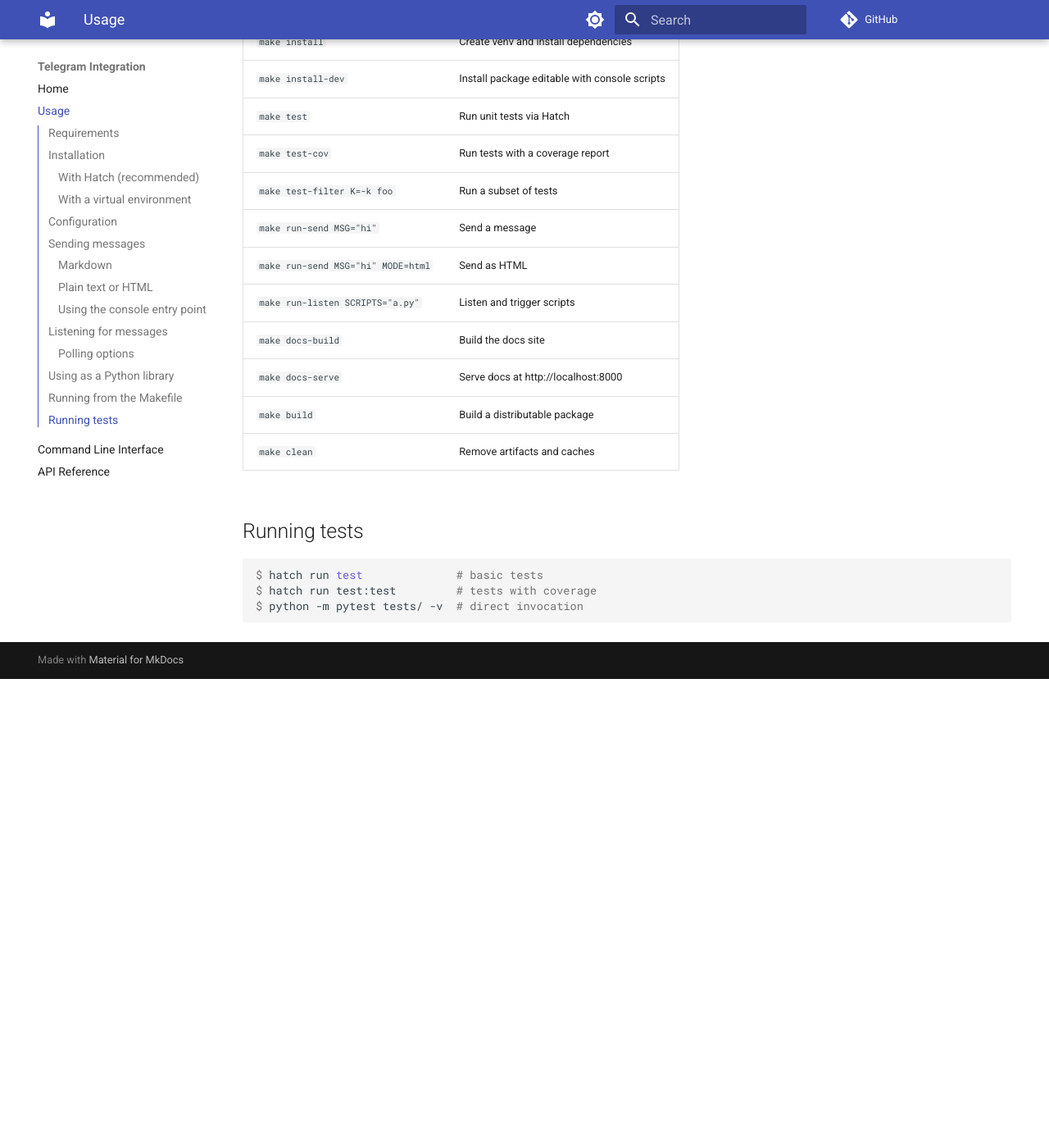
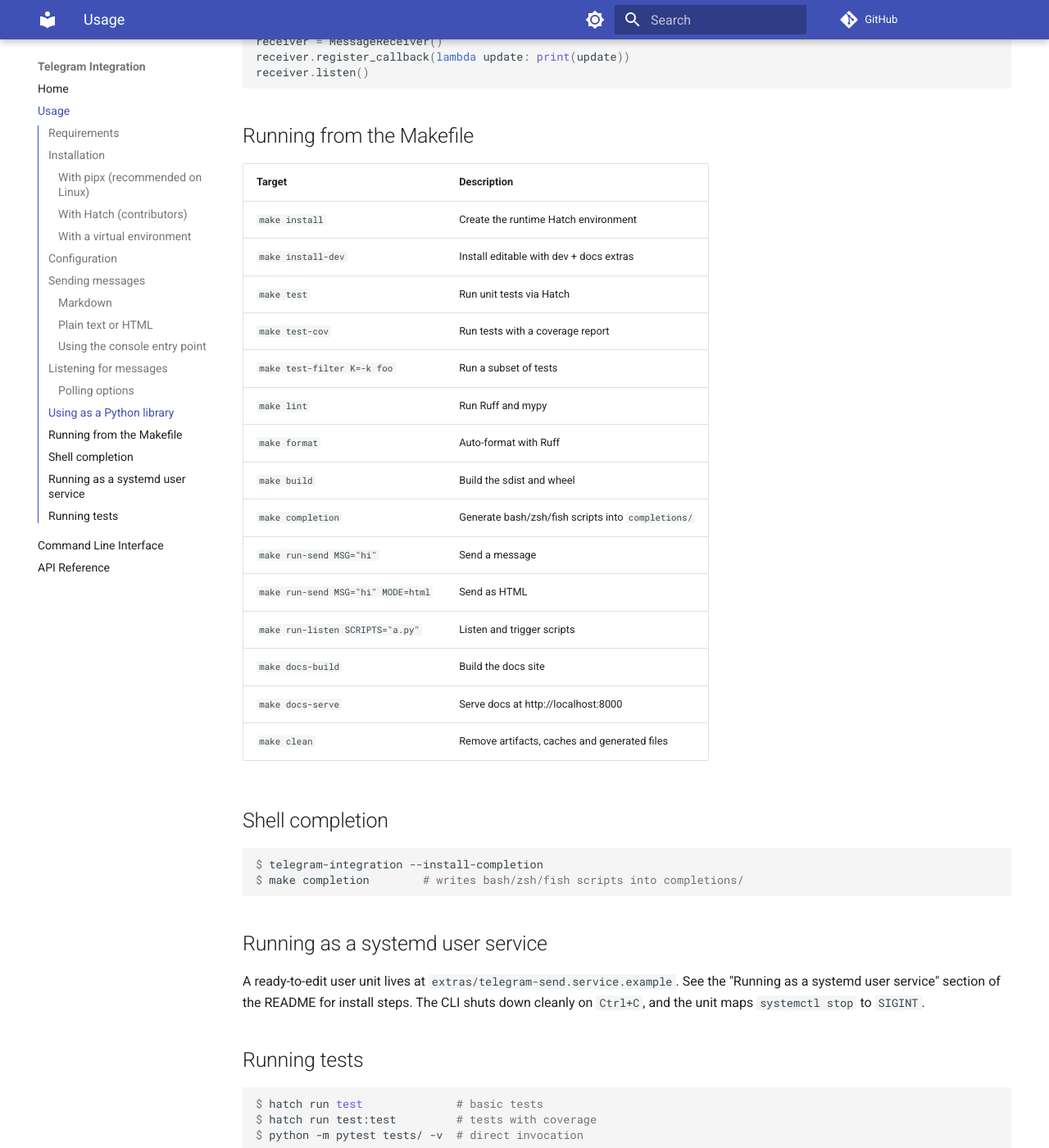
Before and after one commit to vmgabriel/telegram-send-py, an MkDocs documentation site: the page built from docs/usage.md, in a window 1280 px wide and 1400 px high, scrolled down 2772 px. Shown: the whole window at 82% size. Built offline with MkDocs 1.6.1 and Material for MkDocs 9.7.7, drawn with Linux system fonts in a browser that asks for light colours; comment, search, counter and statistics services are not loaded; before the commit the page ends 3600 px from its top, so only the background shows below that; some of the changed text lies outside the part shown.

Commit message:
feat(packaging): Linux integration artifacts and Makefile rework
- Rename the distribution to `telegram-send-py` (import package and console
  scripts unchanged); ship `extras/` in the sdist.
- Rework the Makefile around `hatch run` for a consistent environment and add
  install, install-dev, lint, build, clean and completion targets.
- Add `extras/telegram-send.service.example`, a systemd user unit that runs
  `telegram-listen` with sensible hardening.
- Add `extras/telegram-send.1`, a basic roff man page for the three commands.
- Document the pipx install flow, XDG config location, shell completion and
  the systemd service in the README and MkDocs docs; ignore generated
  `completions/`.

````diff
--- a/docs/usage.md
+++ b/docs/usage.md
@@ -8,13 +8,23 @@
 
 ## Installation
 
-### With Hatch (recommended)
+### With pipx (recommended on Linux)
+
+```console
+$ pipx install telegram-send-py
+```
+
+This exposes the `telegram-send`, `telegram-listen` and `telegram-integration`
+commands on your `PATH`.
+
+### With Hatch (contributors)
 
 Hatch manages isolated environments, so the project and all its dependencies
 are installed automatically:
 
 ```console
 $ hatch run test          # creates the environment on first run
+$ make install-dev        # editable install with dev + docs tooling
 ```
 
 ### With a virtual environment
@@ -22,7 +32,7 @@
 ```bash
 python -m venv venv
 source venv/bin/activate
-pip install -r requirements.txt
+pip install -e ".[dev,docs]"
 ```
 
 ## Configuration
@@ -78,10 +88,13 @@
 
 ### Using the console entry point
 
-After `pip install -e .`, the same commands are available globally:
+With `pipx install telegram-send-py` (or `pip install -e .`) the same commands
+are available globally:
 
 ```console
 $ telegram-send "**Hello**" -m markdown
+$ telegram-listen --timeout 30 --interval 1
+$ telegram-integration send "**Hello**"           # unified app
 ```
 
 ## Listening for messages
@@ -127,18 +140,35 @@
 
 | Target                    | Description                                   |
 |---------------------------|-----------------------------------------------|
-| `make install`            | Create venv and install dependencies          |
-| `make install-dev`        | Install package editable with console scripts|
+| `make install`            | Create the runtime Hatch environment          |
+| `make install-dev`        | Install editable with dev + docs extras       |
 | `make test`               | Run unit tests via Hatch                      |
 | `make test-cov`           | Run tests with a coverage report              |
 | `make test-filter K=-k foo` | Run a subset of tests                     |
+| `make lint`               | Run Ruff and mypy                             |
+| `make format`             | Auto-format with Ruff                         |
+| `make build`              | Build the sdist and wheel                     |
+| `make completion`         | Generate bash/zsh/fish scripts into `completions/` |
 | `make run-send MSG="hi"`  | Send a message                                |
 | `make run-send MSG="hi" MODE=html` | Send as HTML                      |
 | `make run-listen SCRIPTS="a.py"` | Listen and trigger scripts          |
 | `make docs-build`         | Build the docs site                           |
 | `make docs-serve`         | Serve docs at http://localhost:8000           |
-| `make build`              | Build a distributable package                 |
-| `make clean`              | Remove artifacts and caches                   |
+| `make clean`              | Remove artifacts, caches and generated files  |
+
+## Shell completion
+
+```console
+$ telegram-integration --install-completion
+$ make completion        # writes bash/zsh/fish scripts into completions/
+```
+
+## Running as a systemd user service
+
+A ready-to-edit user unit lives at `extras/telegram-send.service.example`. See
+the "Running as a systemd user service" section of the README for install
+steps. The CLI shuts down cleanly on `Ctrl+C`, and the unit maps
+`systemctl stop` to `SIGINT`.
 
 ## Running tests
 
--- a/mkdocs.yml
+++ b/mkdocs.yml
@@ -1,6 +1,6 @@
 site_name: Telegram Integration
 site_description: Send and receive Telegram messages through the Bot API
-repo_url: https://github.com/vmgabriel/telegram_integration
+repo_url: https://github.com/vmgabriel/telegram-send-py
 theme:
   name: material
   features:
--- a/pyproject.toml
+++ b/pyproject.toml
@@ -3,7 +3,7 @@
 build-backend = "hatchling.build"
 
 [project]
-name = "telegram-integration"
+name = "telegram-send-py"
 version = "1.0.0"
 description = "Send and receive Telegram messages through the Bot API, with script triggering"
 readme = "README.md"
@@ -62,6 +62,7 @@
   "/tests",
   "/scripts",
   "/docs",
+  "/extras",
   "/README.md",
   "/Makefile",
   "/mkdocs.yml",
````
Also changed, not shown: README.md (+219 -93 lines), docs/index.md (+12 -9 lines), 4 other files.
